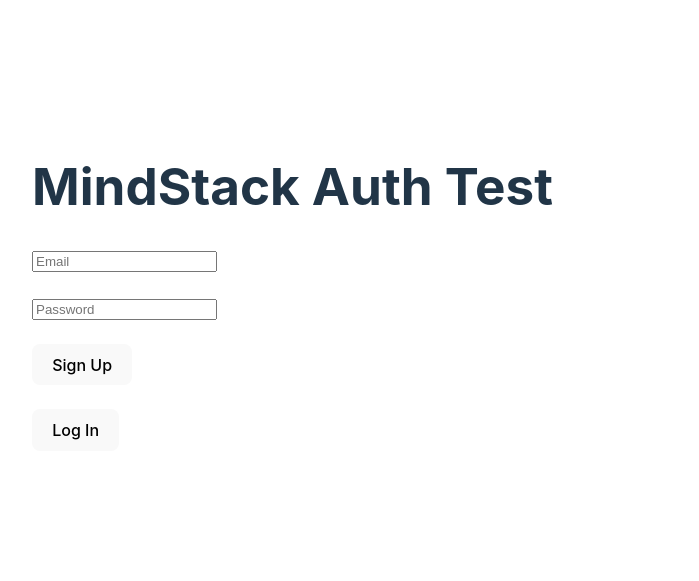
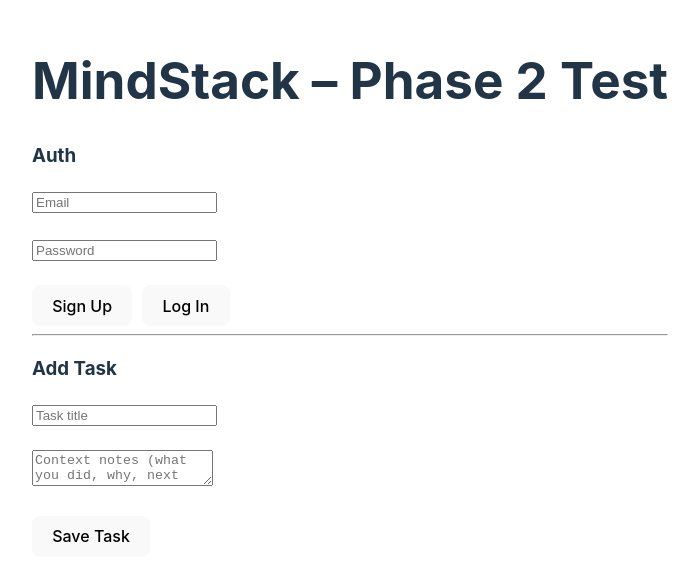
Before and after one commit to ashok770/MindStack, a React (Vite) app in the folder context-system/: page / in a window 1280 px wide. Shown: the part 113-694 px from the top of the page, without its empty margins (8-707 px from the left). Built offline with nearby package versions, Linux system fonts and the light colour scheme.

Commit message:
simple the logic for the adding the task is addedd

```diff
--- a/context-system/src/App.jsx
+++ b/context-system/src/App.jsx
@@ -1,15 +1,18 @@
 import { useState } from "react";
 import { signupUser } from "./auth/signup";
 import { loginUser } from "./auth/login";
+import { addTask } from "./tasks/addTask";
 
 function App() {
   const [email, setEmail] = useState("");
   const [password, setPassword] = useState("");
+  const [title, setTitle] = useState("");
+  const [contextNotes, setContextNotes] = useState("");
 
   const handleSignup = async () => {
     try {
-      const user = await signupUser(email, password);
-      alert("Signup successful: " + user.email);
+      await signupUser(email, password);
+      alert("Signup successful");
     } catch (error) {
       alert(error.message);
     }
@@ -17,8 +20,19 @@ function App() {
 
   const handleLogin = async () => {
     try {
-      const user = await loginUser(email, password);
-      alert("Login successful: " + user.email);
+      await loginUser(email, password);
+      alert("Login successful");
+    } catch (error) {
+      alert(error.message);
+    }
+  };
+
+  const handleAddTask = async () => {
+    try {
+      await addTask(title, contextNotes);
+      alert("Task added successfully");
+      setTitle("");
+      setContextNotes("");
     } catch (error) {
       alert(error.message);
     }
@@ -26,8 +40,9 @@ function App() {
 
   return (
     <div style={{ padding: "40px" }}>
-      <h1>MindStack Auth Test</h1>
+      <h1>MindStack – Phase 2 Test</h1>
 
+      <h3>Auth</h3>
       <input
         type="email"
         placeholder="Email"
@@ -47,9 +62,31 @@ function App() {
       <br />
 
       <button onClick={handleSignup}>Sign Up</button>
+      <button onClick={handleLogin} style={{ marginLeft: "10px" }}>
+        Log In
+      </button>
+
+      <hr />
+
+      <h3>Add Task</h3>
+      <input
+        type="text"
+        placeholder="Task title"
+        value={title}
+        onChange={(e) => setTitle(e.target.value)}
+      />
       <br />
       <br />
-      <button onClick={handleLogin}>Log In</button>
+
+      <textarea
+        placeholder="Context notes (what you did, why, next steps)"
+        value={contextNotes}
+        onChange={(e) => setContextNotes(e.target.value)}
+      />
+      <br />
+      <br />
+
+      <button onClick={handleAddTask}>Save Task</button>
     </div>
   );
 }
--- /dev/null
+++ b/context-system/src/tasks/addTask.js
@@ -0,0 +1,17 @@
+import { collection, addDoc, serverTimestamp } from "firebase/firestore";
+import { auth, db } from "../firebase";
+
+export const addTask = async (title, contextNotes) => {
+  const user = auth.currentUser;
+
+  if (!user) {
+    throw new Error("User not authenticated");
+  }
+
+  await addDoc(collection(db, "tasks"), {
+    userId: user.uid,
+    title,
+    contextNotes,
+    lastUpdated: serverTimestamp(),
+  });
+};
```
